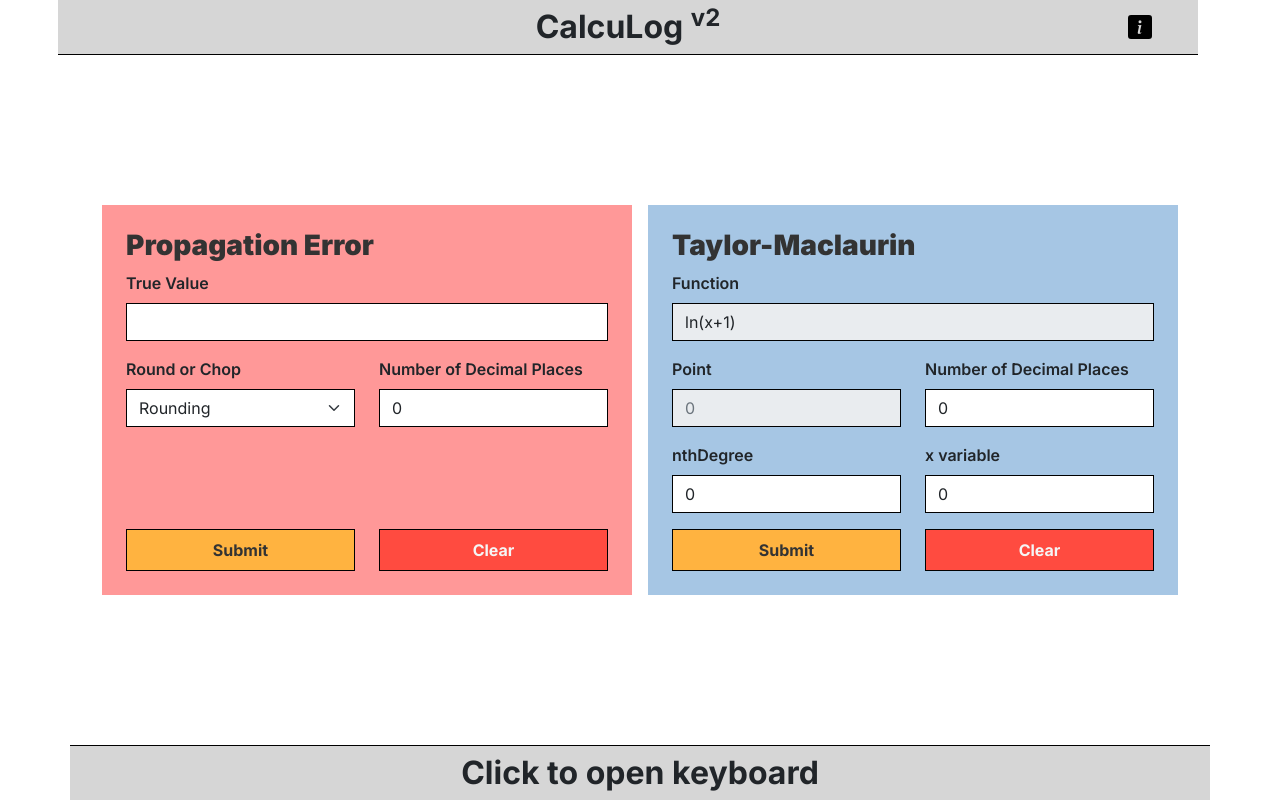
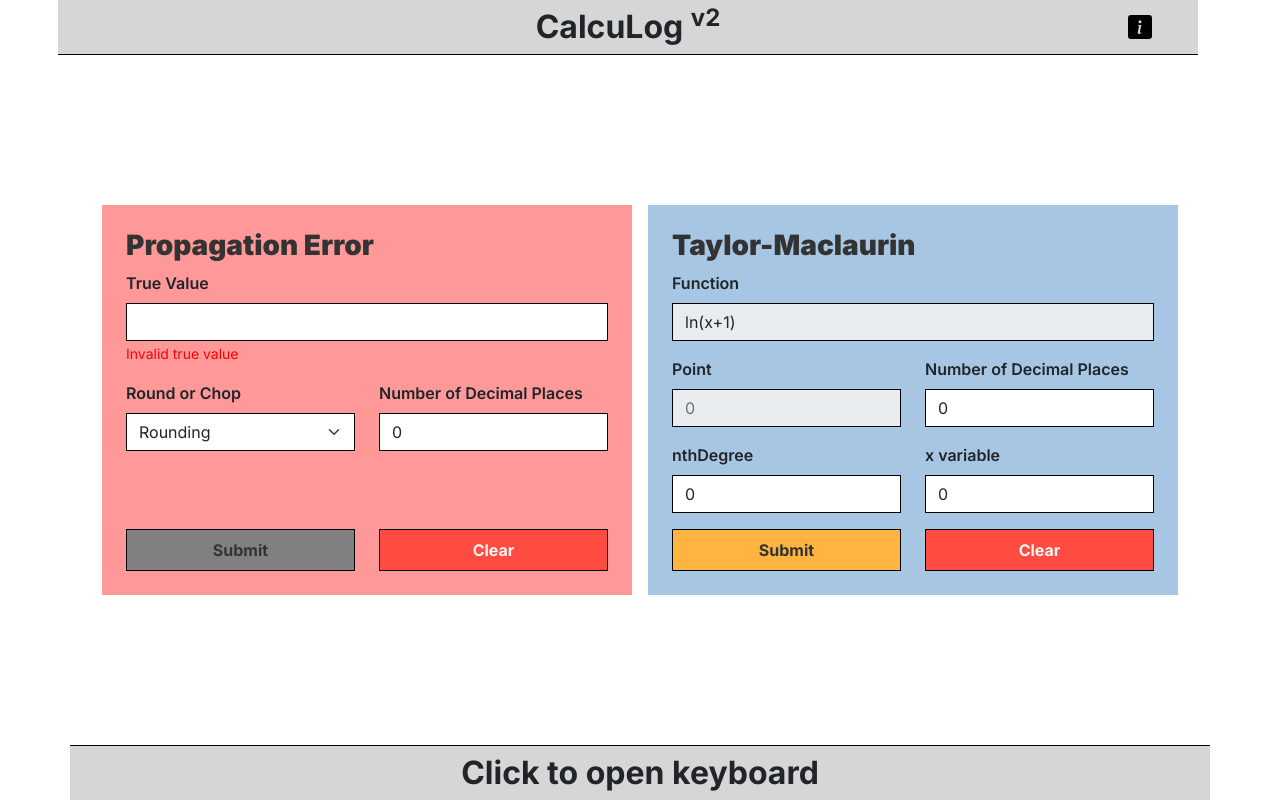
Before and after one commit to lonewanderer27/CalcuLog, a React (Vite) app: page / in a window 1280 px wide. Built offline with nearby package versions, Linux system fonts and the light colour scheme.

Commit message:
feat: disable Submit btn when true val is invalid

```diff
--- a/src/checkers.ts
+++ b/src/checkers.ts
@@ -11,6 +11,10 @@ export function checkPEVals(PEvalues: PEprops): PEvaluesValidity {
 
   if (PEvalues.numDigits < 0) {
     inputValidity.numDigits = false;
+  }
+
+  if (PEvalues.trueValue.length === 0) {
+    inputValidity.trueValue = false
   }
 
   console.log("evaluating true value in PE")
--- a/src/components/ControlBtns/index.tsx
+++ b/src/components/ControlBtns/index.tsx
@@ -3,6 +3,7 @@ import "./styles.css"
 import { markEnums } from "../../enums"
 
 export default function ControlBtns(props: {
+  hasError: boolean;
   screen: markEnums;
   handleBack: () => void;
   handleSubmit: () => void;
@@ -13,15 +14,34 @@ export default function ControlBtns(props: {
     <div className="row">
       {(props.screen === markEnums.idle) && <>
         <div className="col">
-          <button className="py-2 w-100 submitBtn" onClick={() => props.handleSubmit()}>Submit</button>
+          <button
+            className="py-2 w-100 submitBtn"
+            style={{ backgroundColor: props.hasError ? "gray" : "#ffb340"}}
+            onClick={() => {
+              !props.hasError && props.handleSubmit()
+            }}
+            title={props.hasError ? "Please fix the True Value" : ""}
+          >
+            Submit
+          </button>
         </div>
         <div className="col">
-          <button className="py-2 w-100 removeBtn" onClick={() => props.handleClear()}>Clear</button>
+          <button
+            className="py-2 w-100 removeBtn"
+            onClick={() => props.handleClear()}
+          >
+            Clear
+          </button>
         </div>
       </>}
       {(props.screen !== markEnums.idle) &&
         <div className="col">
-          <button className="py-2 w-100 backBtn" onClick={() => props.handleBack()}>Back</button>
+          <button
+            className="py-2 w-100 backBtn"
+            onClick={() => props.handleBack()}
+          >
+            Back
+          </button>
         </div>}
     </div>
   )
--- a/src/components/Inputs/PEInput.tsx
+++ b/src/components/Inputs/PEInput.tsx
@@ -70,6 +70,7 @@ export default function PEInput(props: {
         </Form>
         <div className="mt-auto">
           <ControlBtns
+            hasError={props.PEvaluesValidity.trueValue !== true ? true : false}
             handleClear={() => props.clearInputs(markEnums.pe)}
             screen={props.screen}
             handleSubmit={() => props.ansPE()}
--- a/src/components/Inputs/TMInput.tsx
+++ b/src/components/Inputs/TMInput.tsx
@@ -66,6 +66,7 @@ export default function TMInput(props: {
         </Form>
         <div className="mt-auto">
           <ControlBtns
+            hasError={false}
             handleClear={() => props.clearInputs(markEnums.tm)}
             screen={props.screen}
             handleSubmit={() => props.ansTM()}
--- a/src/types.ts
+++ b/src/types.ts
@@ -2,7 +2,7 @@ import { roundingchopping } from "./enums";
 
 export let defaultPEValidity = {
   numDigits: true,
-  trueValue: true,
+  trueValue: false,
   nthDegree: true,
 };
 
```
